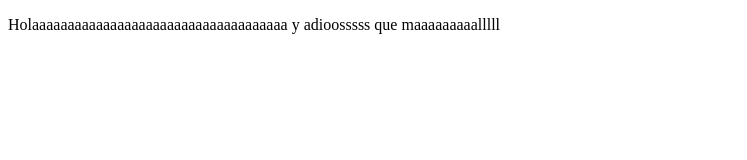
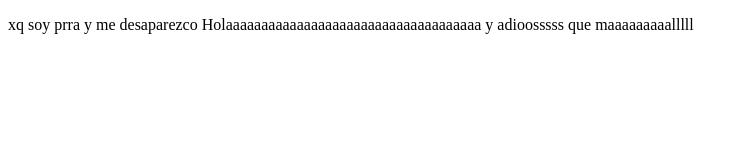
Before and after one commit to JohanVila94/ExamplePrework, a plain HTML site: page index.html in a window 1280 px wide. Shown: the whole page, without its empty margins (0-747 px from the left). Drawn offline with Linux system fonts and the light colour scheme.

Commit message:
cambios agregamos sitio de twich

```diff
--- a/index.html
+++ b/index.html
@@ -8,6 +8,7 @@
 </head>
 <body>
     <p>
+        xq soy prra y me desaparezco
         Holaaaaaaaaaaaaaaaaaaaaaaaaaaaaaaaaaaaa y adioosssss que maaaaaaaaalllll
     </p>
 </body>
```
